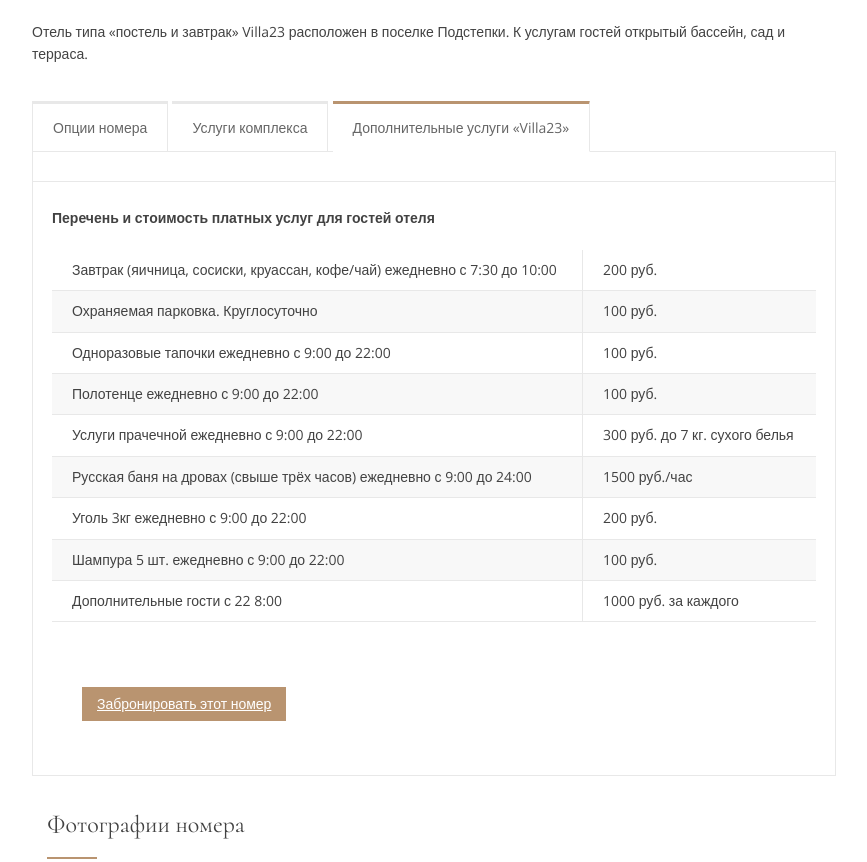
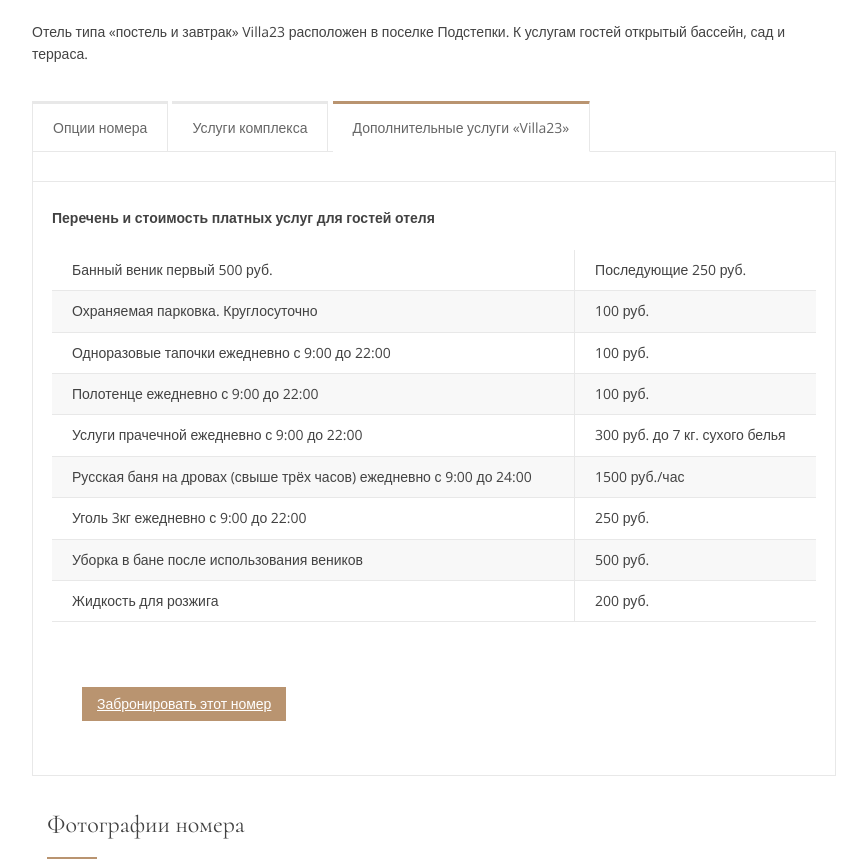
Before and after one commit to IncubTLT/hotel_podstepki, a Django app: page /rooms/1/ in a window 1280 px wide, after a click on "Дополнительные услуги «Villa23»". Shown: the part 313-1175 px from the top of the page, without its empty margins (23-890 px from the left). Run offline with Django 4.2, Linux system fonts and the light colour scheme; data comes from the database, SQL or seed files in the repository; parts of the project's set-up code (start-up, migrations or seed data) failed here and were passed over; some libraries are stand-ins or nearby versions.

Commit message:
Update prices.

```diff
--- a/templates/footer.html
+++ b/templates/footer.html
@@ -19,7 +19,7 @@
         <div id="sohohotel_contact_widget-1"
           class="sohohotel-widget sohohotel-widget-wrapper sohohotel-clearfix widget_sohohotel_contact_widget">
           <ul class="sohohotel-contact-widget">
-            <li class="sohohotel-cell-phone">+7(937)180-76-26</li>
+            <a href="tel:+79371807626"><li class="sohohotel-cell-phone">+7(937)180-76-26</li></a>
             <li class="sohohotel-email">dimaabdulaev@yandex.ru</li>
           </ul>
 
--- a/templates/rooms/room_detail.html
+++ b/templates/rooms/room_detail.html
@@ -158,12 +158,6 @@
                                                     Пользование электробытовыми приборами, установленными в номере (телевизор, фен, кондиционер, холодильник);
                                                     <br/>
 
-                                                    Предоставление детской кроватки;
-                                                    <br/>
-
-                                                    Бизнес-услуги (сканирование, ксерокопия, отправка email);
-                                                    <br/>
-
                                                     Мангальная зона (в порядке очереди, если такая имеется);
                                                     <br/>
 
@@ -206,8 +200,8 @@
                                                 <table cellspacing="0" cellpadding="0">
                                                     <tbody>
                                                         <tr>
-                                                            <td valign="top">Завтрак (яичница, сосиски, круассан, кофе/чай) ежедневно с 7:30 до 10:00</td>
-                                                            <td valign="top">200 руб.</td>
+                                                            <td valign="top">Банный веник первый 500 руб.</td>
+                                                            <td valign="top">Последующие 250 руб.</td>
                                                         </tr>
                                                         <tr>
                                                             <td valign="top">Охраняемая парковка. Круглосуточно</td>
@@ -231,15 +225,15 @@
                                                         </tr>
                                                         <tr>
                                                             <td valign="top">Уголь 3кг ежедневно с 9:00 до 22:00</td>
-                                                            <td valign="top">200 руб.</td>
+                                                            <td valign="top">250 руб.</td>
                                                         </tr>
                                                         <tr>
-                                                            <td valign="top">Шампура 5 шт. ежедневно с 9:00 до 22:00</td>
-                                                            <td valign="top">100 руб.</td>
+                                                            <td valign="top">Уборка в бане после использования веников</td>
+                                                            <td valign="top">500 руб.</td>
                                                         </tr>
                                                         <tr>
-                                                            <td valign="top">Дополнительные гости с 22 8:00</td>
-                                                            <td valign="top">1000 руб. за каждого</td>
+                                                            <td valign="top">Жидкость для розжига</td>
+                                                            <td valign="top">200 руб.</td>
                                                         </tr>
                                                     </tbody>
                                                 </table>
```
Also changed, not shown: 2 other files.
